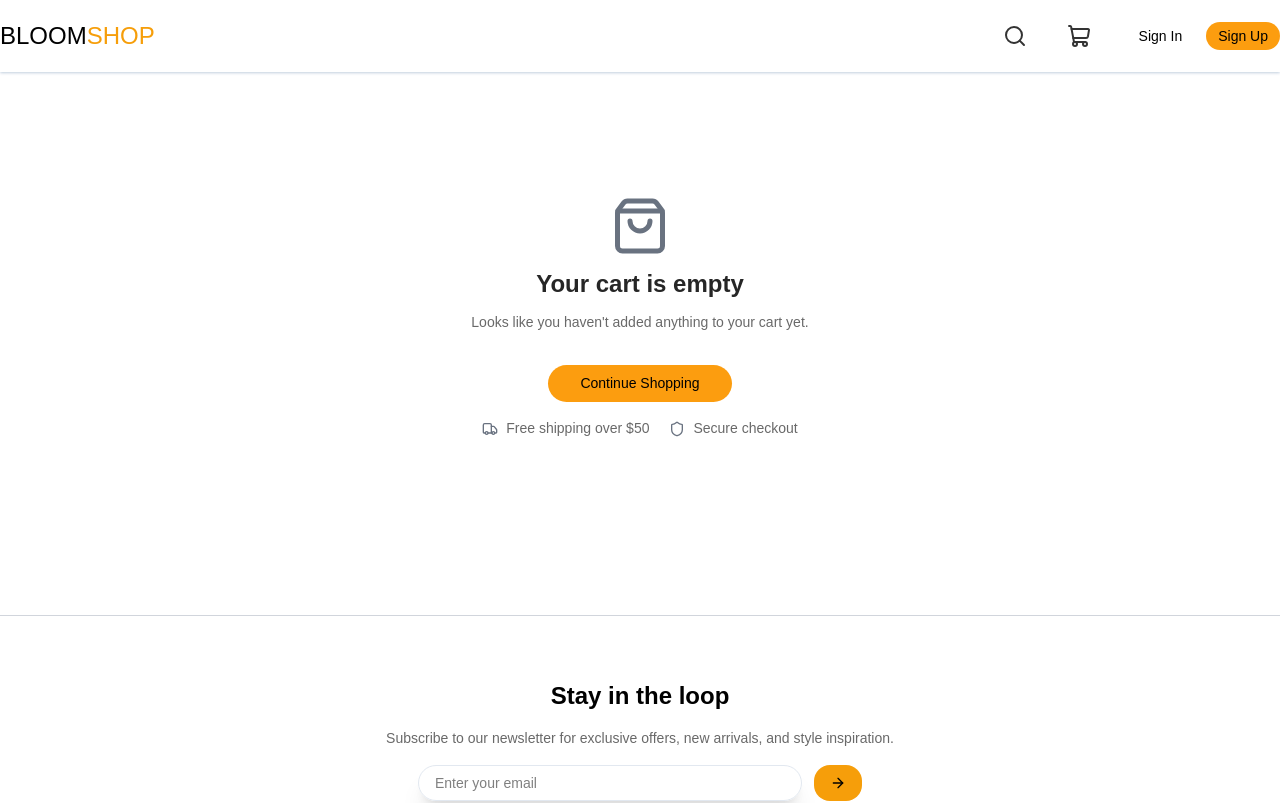
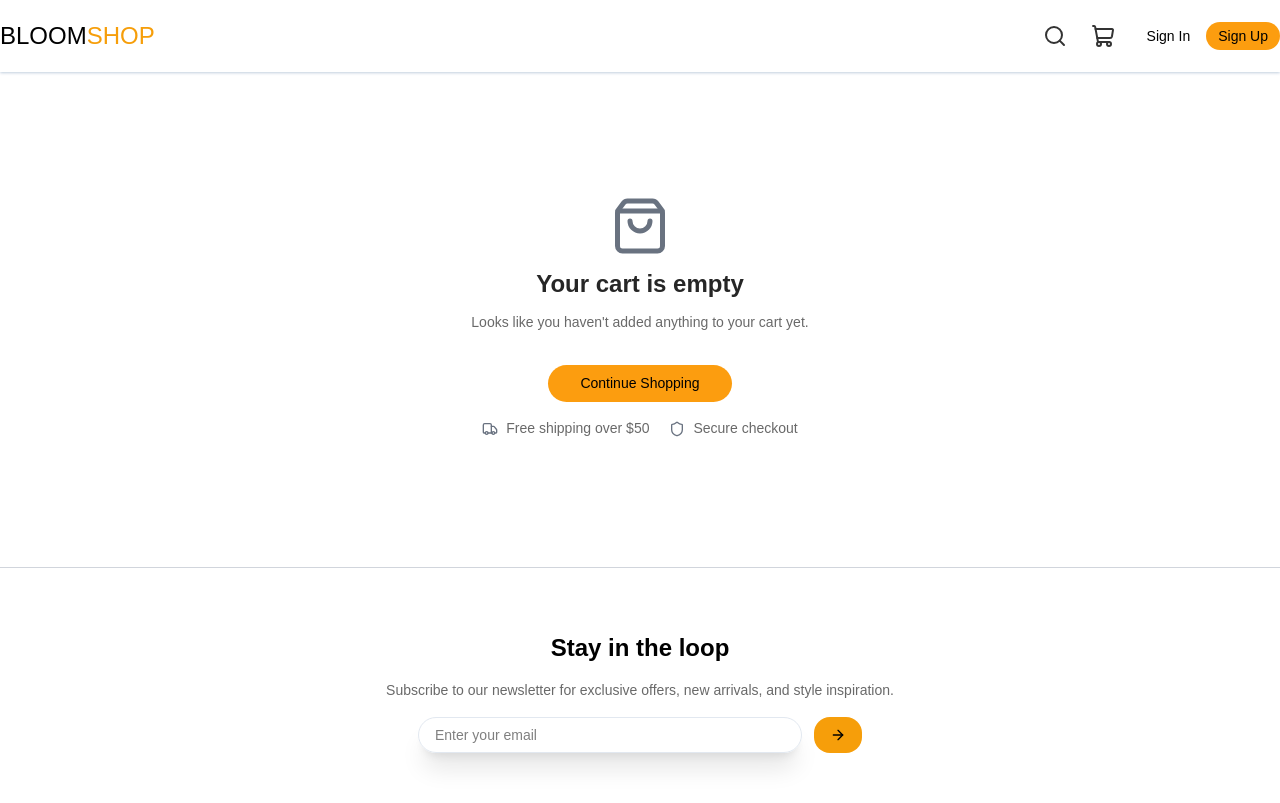
Before and after one commit to marouf-0082/e-commerce-1, a React (Vite) app: page /cart in a window 1280 px wide. Shown: the top 803 px of the page. Built offline with nearby package versions, Linux system fonts and the light colour scheme.

Commit message:
feat: update Nav component layout for improved spacing; enhance Cart page with related products section and adjusted margins

```diff
--- a/src/components/header/Nav.tsx
+++ b/src/components/header/Nav.tsx
@@ -13,7 +13,7 @@ function Nav() {
           <Link to={"/"} className="text-2xl group-hover:text-[#363636]">
             BLOOM<span className="text-[#f69e0a]">SHOP</span>
           </Link>
-          <div className="flex gap-8 items-center">
+          <div className="flex gap-4 items-center">
             <div className="flex items-center">
               <Search color="#333333" />
             </div>
@@ -27,7 +27,7 @@ function Nav() {
                 </span>
               )}
             </div>
-            <div className="flex gap-4 h-7">
+            <div className="flex gap-2 h-7">
               <Button className="secondry-btn text-[14px] rounded-3xl px-2 hover:text-[#7c4b01]">Sign In</Button>
               <Button className="primary-btn text-[14px] px-3 rounded-3xl">
                 Sign Up
--- a/src/pages/Cart.tsx
+++ b/src/pages/Cart.tsx
@@ -10,7 +10,7 @@ import React from "react";
 function Cart() {
   const { cartQty, cartItems, handleClearAll } = useCartContextProvider();
   return (
-    <div className="mt-25 mb-20">
+    <div className="mt-25 mb-8">
       <Container>
         {cartQty > 0 ? (
           <div>
@@ -68,6 +68,15 @@ function Cart() {
                 <OrderSummary />
               </div>
             </div>
+            <div className="border border-gray-200 shadow-md rounded-3xl mt-15">
+              <div className="p-6">
+                <h3>You might also like</h3>
+              </div>
+              <div className="flex flex-col items-center justify-center gap-4 py-12">
+                <p>Discover more products that match your style</p>
+                <Link to={'/'} className="secondry-btn shadow-md px-3 py-1 text-[14px] border border-gray-200 rounded-3xl">Browse Products</Link>
+              </div>
+            </div>
           </div>
         ) : (
           <EmptyCart />
```
